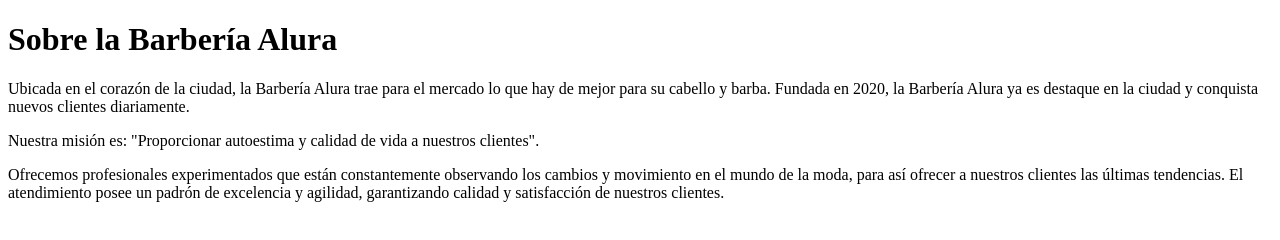
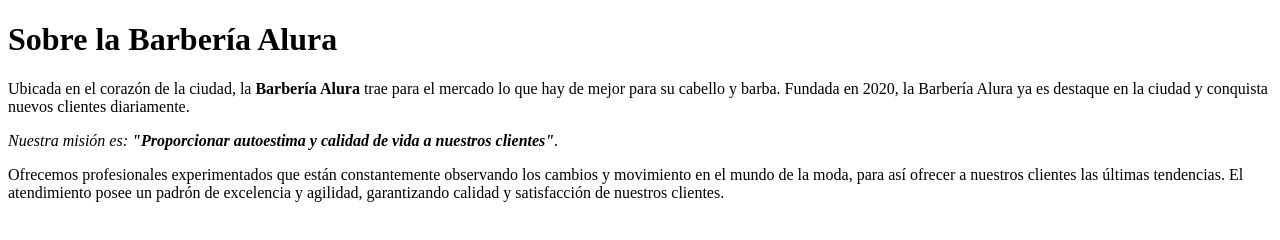
Before and after one commit to 0Jairo/Html_Css_I, a plain HTML site: page index.html in a window 1280 px wide. Drawn offline with Linux system fonts and the light colour scheme.

Commit message:
actualizo readme.md e index.html

```diff
--- a/index.html
+++ b/index.html
@@ -9,13 +9,19 @@
   <body>
     <h1>Sobre la Barbería Alura</h1>
     <p>
-      Ubicada en el corazón de la ciudad, la Barbería Alura trae para el mercado
-      lo que hay de mejor para su cabello y barba. Fundada en 2020, la Barbería
-      Alura ya es destaque en la ciudad y conquista nuevos clientes diariamente.
+      Ubicada en el corazón de la ciudad, la
+      <strong>Barbería Alura</strong> trae para el mercado lo que hay de mejor
+      para su cabello y barba. Fundada en 2020, la Barbería Alura ya es destaque
+      en la ciudad y conquista nuevos clientes diariamente.
     </p>
     <p>
-      Nuestra misión es: "Proporcionar autoestima y calidad de vida a nuestros
-      clientes".
+      <em>
+        Nuestra misión es:
+        <strong
+          >"Proporcionar autoestima y calidad de vida a nuestros
+          clientes"</strong
+        >.
+      </em>
     </p>
     <p>
       Ofrecemos profesionales experimentados que están constantemente observando
```
Also changed, not shown: 1 other file.
